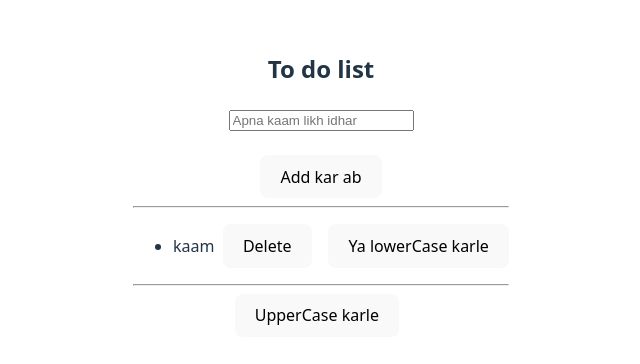
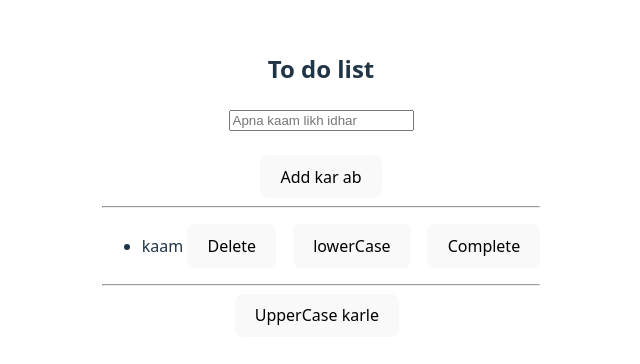
Before and after one commit to bhavy1204/MERN-stack-practice, a React (Vite) app in the folder React/Object-and-State/: page / in a window 1280 px wide. Shown: the part 216-580 px from the top of the page, without its empty margins (319-959 px from the left). Built offline with nearby package versions, Linux system fonts and the light colour scheme.

Commit message:
complete task function

```diff
--- a/React/Object-and-State/src/ToDoList.jsx
+++ b/React/Object-and-State/src/ToDoList.jsx
@@ -2,7 +2,7 @@ import { useState } from "react"
 import { v4 as uuidv4 } from 'uuid';
 
 export default function ToDOList() {
-    let [todoList, updateToDo] = useState([{ task: "kaam ", id: uuidv4() }]);
+    let [todoList, updateToDo] = useState([{ task: "kaam ", id: uuidv4(), isDone: false }]);
     let [newToDO, updateNewToDO] = useState("");
 
     let addNewTask = () => {
@@ -51,6 +51,21 @@ export default function ToDOList() {
         })
     }
 
+    let completeTask = (id) => {
+        updateToDo((prevTask) => {
+            return prevTask.map((todo) => {
+                if (todo.id === id) {
+                    return {
+                        ...todo,
+                        isDone: true,
+                    }
+                } else {
+                    return todo;
+                }
+            })
+        })
+    }
+
     return (
         <div>
             <h2>To do list </h2>
@@ -62,10 +77,11 @@ export default function ToDOList() {
                 {todoList.map((todo) => (
                     <li key={todo.id}>
                         <span>
-                            {todo.task}  &nbsp;
+                            {todo.isDone ? <del>{todo.task}</del> : (todo.task)}
                             {/* Here we used arrow function otherwise if we just wrote it with arguments than that would be funcction call and execcuted immediatley */}
                             <button onClick={() => taskDelete(todo.id)}>Delete</button> &nbsp; &nbsp;
-                             <button onClick={() => singleUpperCase(todo.id)}>Ya lowerCase karle</button>
+                            <button onClick={() => singleUpperCase(todo.id)}>lowerCase</button>  &nbsp; &nbsp;
+                            <button onClick={() => completeTask(todo.id)}>Complete</button>
                         </span>
                         <br />
                     </li>
```
